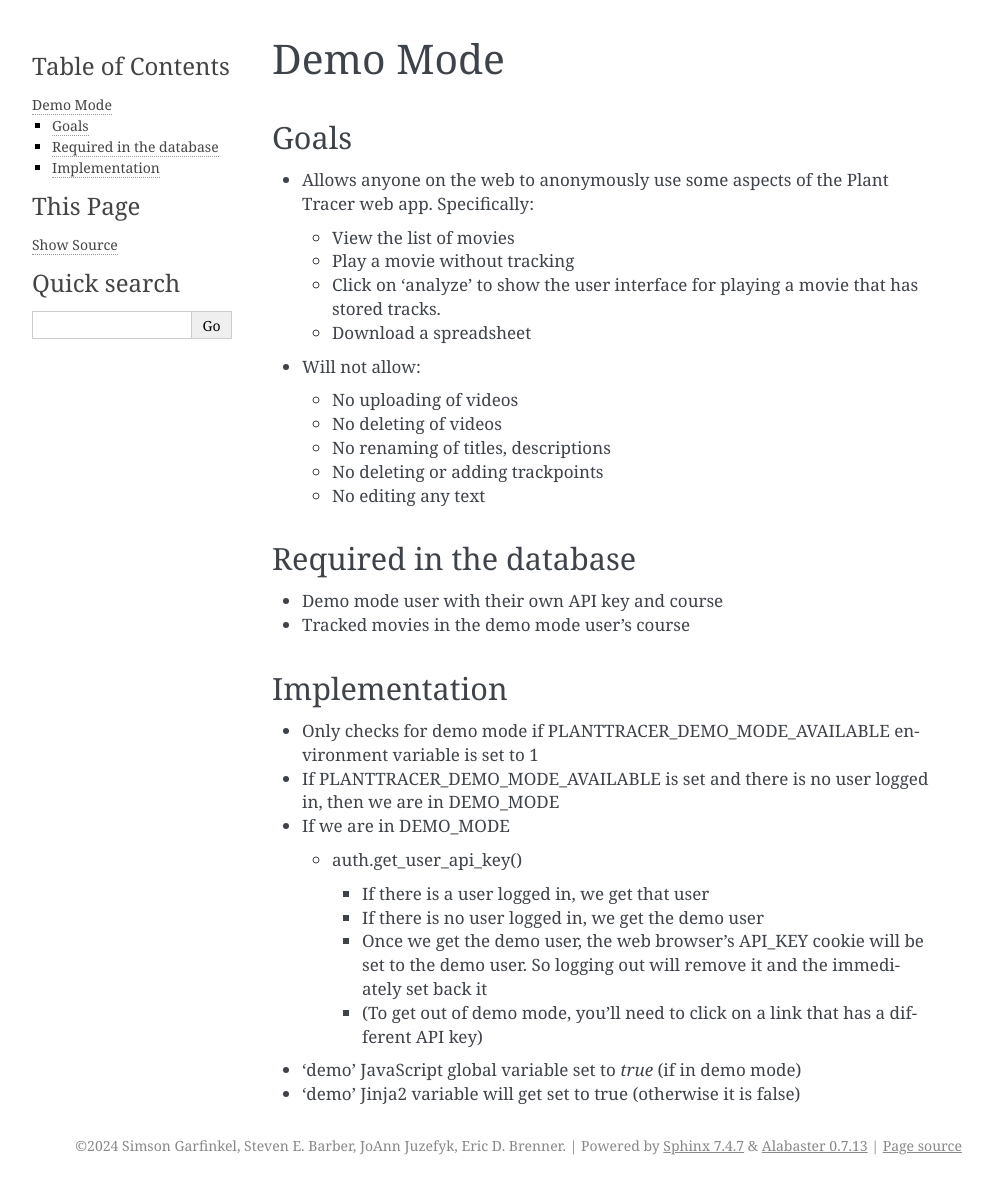
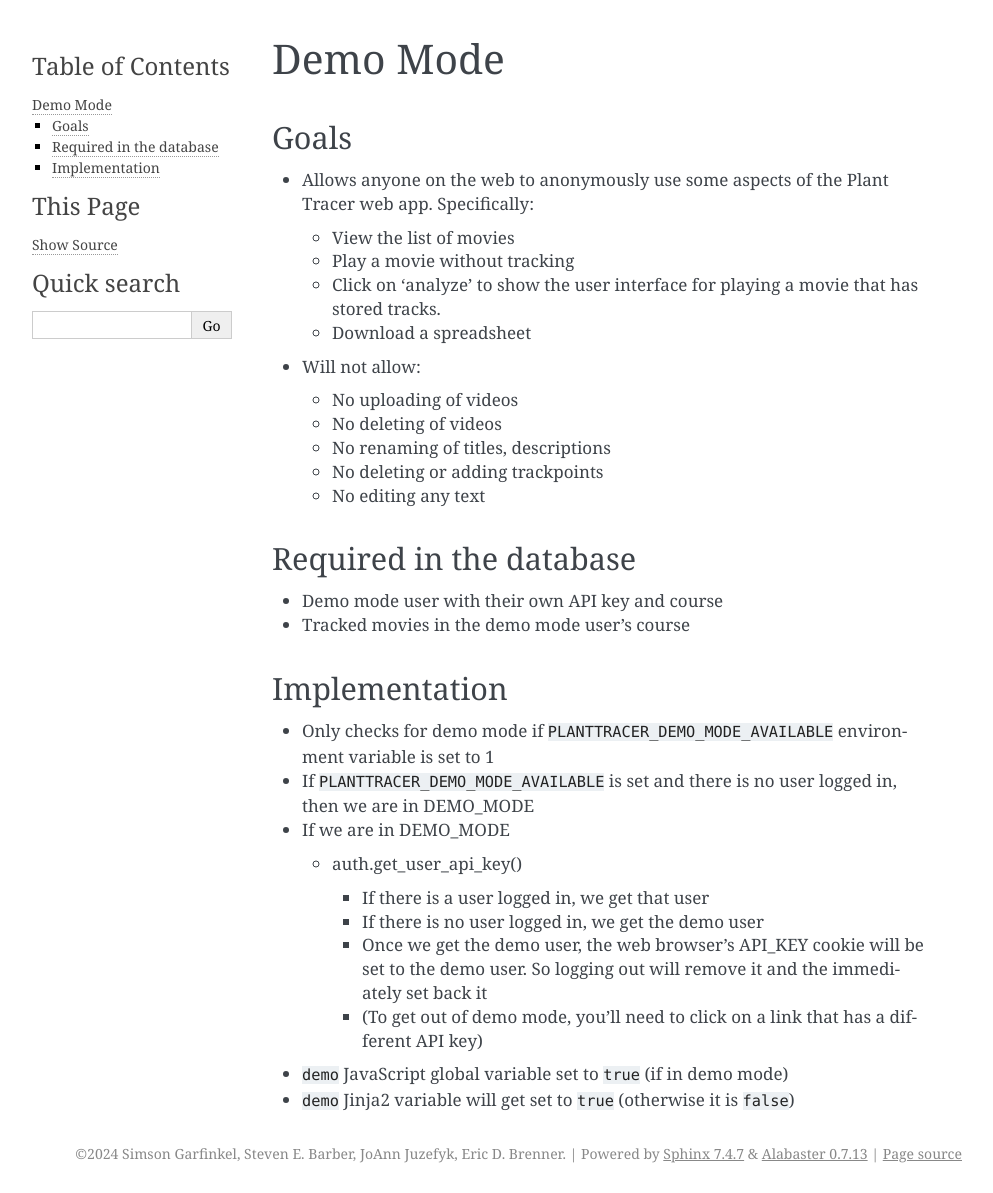
Before and after one commit to Plant-Tracer/webapp, a Sphinx documentation site: the page built from docs/demo_mode.rst, in a window 1280 px wide. Shown: the whole page, without its empty margins (148-1141 px from the left). Built offline with Sphinx 7.4.7, drawn with Linux system fonts in a browser that asks for light colours.

```diff
--- a/docs/DeveloperSetup.rst
+++ b/docs/DeveloperSetup.rst
@@ -81,6 +81,8 @@ Setup Steps
 
 #. Another case: running in demo mode, with movies stored in MySQL rather than S3:
 
+   * Note: there must be no user logged in for demo mode to take effect. May have to clear browser cookies.
+
    .. code-block::
 
-    $ PLANTTRACER_CREDENTIALS=${MY_INI_FILES}/credentials-myconfig.ini PLANTTRACER_DEMO_MODE_AVAILABLE=1 python bottle_app.py --storelocal
+       $ PLANTTRACER_CREDENTIALS=${MY_INI_FILES}/credentials-myconfig.ini PLANTTRACER_DEMO_MODE_AVAILABLE=1 python bottle_app.py --storelocal
--- a/docs/demo_mode.rst
+++ b/docs/demo_mode.rst
@@ -36,9 +36,9 @@ Required in the database
 Implementation
 --------------
 
-- Only checks for demo mode if PLANTTRACER_DEMO_MODE_AVAILABLE environment variable is set to 1
+- Only checks for demo mode if ``PLANTTRACER_DEMO_MODE_AVAILABLE`` environment variable is set to 1
 
-- If PLANTTRACER_DEMO_MODE_AVAILABLE is set and there is no user logged in, then we are in DEMO_MODE
+- If ``PLANTTRACER_DEMO_MODE_AVAILABLE`` is set and there is no user logged in, then we are in DEMO_MODE
 
 - If we are in DEMO_MODE
 
@@ -52,6 +52,6 @@ Implementation
 
     - (To get out of demo mode, you'll need to click on a link that has a different API key)
 
-- 'demo' JavaScript global variable set to `true` (if in demo mode)
+- ``demo`` JavaScript global variable set to ``true`` (if in demo mode)
 
-- 'demo' Jinja2 variable will get set to true (otherwise it is false)
+- ``demo`` Jinja2 variable will get set to ``true`` (otherwise it is ``false``)
```
